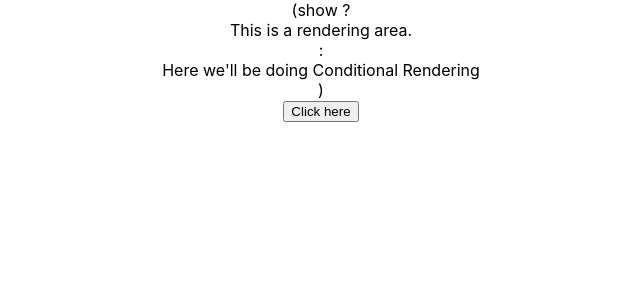
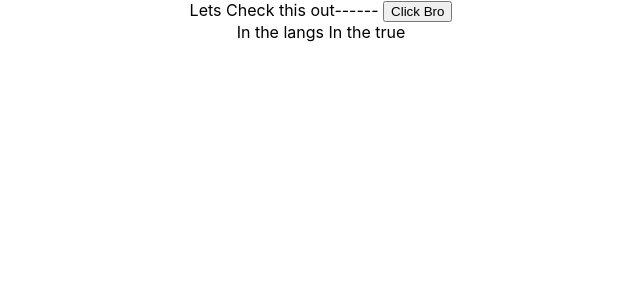
Before and after one commit to kabir-webDev/meterial-UI, a React (Create React App) app: page / in a window 1280 px wide. Shown: the top 300 px of the page, without its empty margins (319-959 px from the left). Built offline with nearby package versions, Linux system fonts and the light colour scheme.

Commit message:
Ternary rendering

```diff
--- a/src/component/Condition.js
+++ b/src/component/Condition.js
@@ -2,20 +2,19 @@ import React from "react";
 import { useState } from "react";
 
 function Condition() {
-  const [show, setShow] = useState(false);
-
-  const handleClick = () => {
-    console.log("Clicked bitch");
-  };
-
+  const [show, setShow] = useState(true);
   return (
-    <div>
-      (show ? <div>This is a rendering area.</div> :{" "}
-      <div>Here we'll be doing Conditional Rendering</div>)
-      <br />
-      {show}
-      <button onClick={() => handleClick(setShow(true))}>Click here</button>
-    </div>
+    <>
+      <div>
+        Lets Check this out------{" "}
+        <button onClick={() => setShow(false)}>Click Bro</button>
+      </div>
+      {show ? (
+        <div>In the langs In the true</div>
+      ) : (
+        <div>In the langs In the false</div>
+      )}
+    </>
   );
 }
 
```
